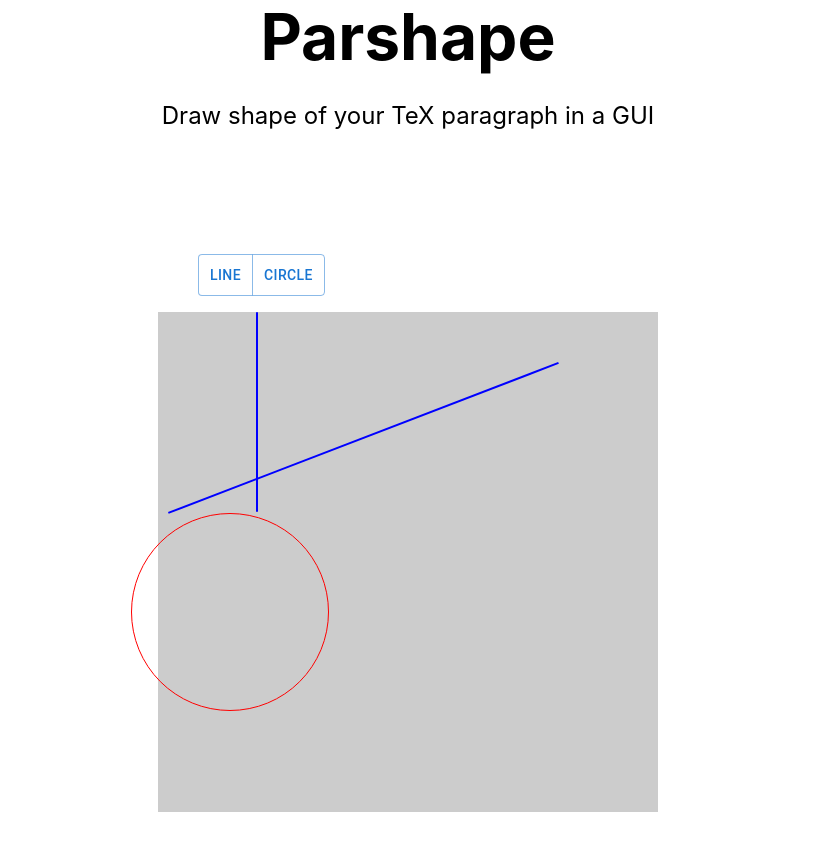
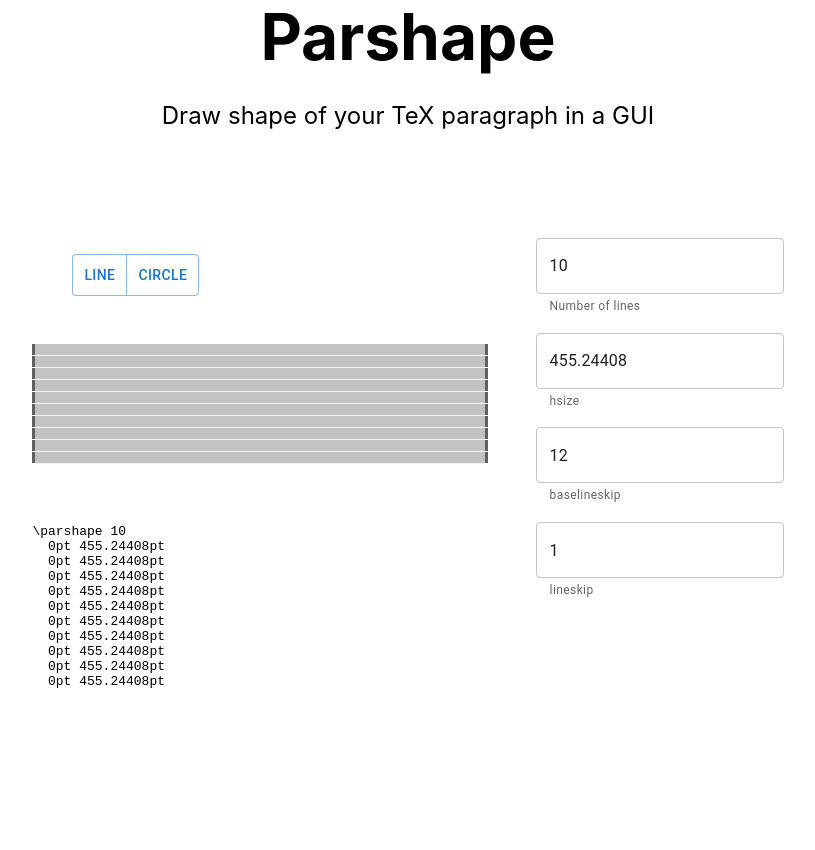
Before and after one commit to tmscer/parshape, a Next.js app: page / in a window 1280 px wide. Shown: the top 850 px of the page, without its empty margins (232-1047 px from the left). After the commit the page ends 800 px from the top, so only its background shows below. Built offline with nearby package versions, Linux system fonts and the light colour scheme.

Commit message:
Add paragraph lines with draggable edges

```diff
--- a/components/Canvas.js
+++ b/components/Canvas.js
@@ -1,11 +1,15 @@
-import { Fragment, useRef } from "react";
+import { Fragment, useEffect, useRef, useState } from "react";
 
 import Circle from "./Circle";
 import Line from "./Line";
+import ParagraphLine from "./ParagraphLine";
 import { useUnit } from "./UnitContext";
 
 export default function Canvas({
-  size,
+  width,
+  numLines,
+  baseLineSkip,
+  lineSkip,
   objects,
   pointer,
   onClick: onClickOuter,
@@ -28,13 +32,40 @@ export default function Canvas({
     callback({ x, y });
   };
 
+  const lineHeight = baseLineSkip - lineSkip;
+
+  const [lines, setLines] = useState([]);
+
+  useEffect(() => {
+    setLines(arrayOfLen(numLines).map(() => [0, 0]));
+  }, [numLines]);
+
+  const updateLine = (i, line) => {
+    setLines((lines) => {
+      return [...lines.slice(0, i), line, ...lines.slice(i + 1)];
+    });
+  };
+
+  const updateLeft = (i, left) => {
+    const [_, right] = lines[i];
+    const normalizedLeft = Math.max(0, Math.min(left, width - right));
+    updateLine(i, [normalizedLeft, right]);
+  };
+
+  const updateRight = (i, right) => {
+    const [left, _] = lines[i];
+    const normalizedRight = Math.max(0, Math.min(width - left, right));
+    updateLine(i, [left, normalizedRight]);
+  };
+
   return (
+    <>
       <div
         ref={ref}
         style={{
-        width: unit(size),
-        height: unit(size),
-        backgroundColor: "#ccc",
+          width: unit(width),
+          height: unit(numLines * baseLineSkip),
+          backgroundColor: "#f3f3f3",
           position: "relative",
           cursor: pointer ? "crosshair" : undefined,
         }}
@@ -44,8 +75,35 @@ export default function Canvas({
         {objects.map((obj, i) => (
           <Fragment key={i}>{renderObject(obj)}</Fragment>
         ))}
+        {arrayOfLen(numLines).map((i) => (
+          <ParagraphLine
+            key={i}
+            index={i}
+            lineHeight={lineHeight}
+            lineSkip={lineSkip}
+            left={lines.at(i)?.at(0) || 0}
+            right={lines.at(i)?.at(1) || 0}
+            setLeft={(left) => updateLeft(i, left)}
+            setRight={(right) => updateRight(i, right)}
+          />
+        ))}
       </div>
+      <pre>
+        {`
+\\parshape ${numLines}
+${lines
+  .map(([left, right]) => {
+    return `  ${left}pt ${width - left - right}pt`;
+  })
+  .join("\n")}
+        `}
+      </pre>
+    </>
   );
+}
+
+function arrayOfLen(n) {
+  return [...Array(n).keys()];
 }
 
 function renderObject(obj) {
--- a/components/Editor.js
+++ b/components/Editor.js
@@ -1,6 +1,9 @@
+import { Stack } from "@mui/material";
+import { cloneDeep } from "lodash";
 import { useCallback, useEffect, useMemo, useState } from "react";
 
 import Canvas from "./Canvas";
+import Settings, { getHsizePt } from "./Settings";
 import Toolbar from "./Toolbar";
 import { UnitContext } from "./UnitContext";
 
@@ -139,18 +142,35 @@ export default function Editor() {
     return [...objects, newObject];
   }, [objects, newObject]);
 
+  const [settings, setSettings] = useState(
+    cloneDeep(Settings.DEFAULT_SETTINGS)
+  );
+
+  // TODO: Remove
+  useEffect(() => {
+    setObjects([]);
+  }, [settings]);
+
   return (
     <div>
+      <Stack direction="row" gap={6}>
+        <Stack direction="column" gap={4}>
           <Toolbar onClick={onToolbarClick} />
           <UnitContext.Provider value={{ unit: "px" }}>
             <Canvas
-          size="500"
+              width={getHsizePt(settings.hsize)}
+              numLines={settings.numLines}
+              lineSkip={settings.lineskip}
+              baseLineSkip={settings.baselineskip}
               objects={finalObjects}
               pointer={newType !== null}
               onClick={onCanvasClick}
               onMouseMove={onCanvasMouseOver}
             />
           </UnitContext.Provider>
+        </Stack>
+        <Settings settings={settings} onChange={setSettings} />
+      </Stack>
     </div>
   );
 }
--- a/components/LeftTop.js
+++ b/components/LeftTop.js
@@ -4,7 +4,15 @@ export default function LeftTop({ left, top, children }) {
   const unit = useUnit();
 
   return (
-    <div style={{ position: "absolute", left: unit(left), top: unit(top) }}>
+    <div
+      style={{
+        position: "absolute",
+        left: unit(left),
+        top: unit(top),
+        pointerEvents: "none",
+        zIndex: 300,
+      }}
+    >
       {children}
     </div>
   );
--- /dev/null
+++ b/components/ParagraphLine.js
@@ -0,0 +1,129 @@
+import { useEffect, useState } from "react";
+
+import { useUnit } from "./UnitContext";
+
+export default function ParagraphLine({
+  index,
+  lineHeight,
+  lineSkip,
+  left,
+  setLeft,
+  right,
+  setRight,
+}) {
+  const unit = useUnit();
+
+  const onDragLeft = (offset) => {
+    setLeft(left + offset);
+  };
+
+  const onDragRight = (offset) => {
+    setRight(right - offset);
+  };
+
+  return (
+    <div
+      style={{
+        position: "absolute",
+        top: unit(index * (lineHeight + lineSkip)),
+        width: "100%",
+        height: unit(lineHeight),
+        backgroundColor: "#00000033",
+        zIndex: 100,
+      }}
+    >
+      <div style={{ position: "relative", width: "100%", height: "100%" }}>
+        <Draggable onDrag={onDragLeft} left={left} />
+        <Draggable onDrag={onDragRight} right={right} />
+      </div>
+    </div>
+  );
+}
+
+function Draggable({ left, right, onDrag: onDragOuter, children }) {
+  const isLeft = left !== undefined;
+  const isRight = right !== undefined;
+
+  const unit = useUnit();
+
+  const [isDragged, setIsDragged] = useState(false);
+  const [startX, setStartX] = useState(0);
+  const [x, setX] = useState(0);
+
+  const onMouseDown = (event) => {
+    setIsDragged(true);
+    setStartX(event.clientX);
+    setX(event.clientX);
+  };
+
+  useEffect(() => {
+    if (!isDragged) {
+      return;
+    }
+
+    const onMouseMove = (event) => {
+      setX(event.clientX);
+    };
+
+    const onMouseUp = (event) => {
+      setIsDragged(false);
+      onDragOuter(event.clientX - startX);
+    };
+
+    window.addEventListener("mousemove", onMouseMove);
+    window.addEventListener("mouseup", onMouseUp);
+
+    return () => {
+      window.removeEventListener("mousemove", onMouseMove);
+      window.removeEventListener("mouseup", onMouseUp);
+    };
+  }, [isDragged, startX, onDragOuter, isLeft, isRight]);
+
+  const actualLeft =
+    isDragged && isLeft
+      ? `calc(${unit(left)} + ${x}px - ${startX}px)`
+      : unit(left);
+  const actualRight =
+    isDragged && isRight
+      ? `calc(${unit(right)} - ${x}px + ${startX}px)`
+      : unit(right);
+
+  return (
+    <div
+      className={`slider ${left !== undefined ? "left" : "right"}`}
+      onMouseDown={onMouseDown}
+    >
+      {children}
+
+      <style jsx>
+        {`
+          .slider {
+            position: absolute;
+            background-color: #f3f3f3;
+            cursor: ew-resize;
+            opacity: 0.5;
+            top: 0;
+            bottom: 0;
+            transition: all 0.2s;
+          }
+
+          .slider:hover {
+            opacity: 1;
+          }
+
+          .left {
+            left: 0;
+            padding-left: ${actualLeft};
+            border-right: 3px solid black;
+          }
+
+          .right {
+            right: 0;
+            padding-right: ${actualRight};
+            border-left: 3px solid black;
+          }
+        `}
+      </style>
+    </div>
+  );
+}
--- /dev/null
+++ b/components/Settings.js
@@ -0,0 +1,87 @@
+import { Stack, TextField } from "@mui/material";
+
+export default function Settings({ settings, onChange }) {
+  const { numLines, hsize, baselineskip, lineskip } = settings;
+
+  const hsizePt = getHsizePt(hsize);
+
+  const createUpdate =
+    (key, valueMapper = identity) =>
+    (event) => {
+      const newSettings = {
+        ...settings,
+        [key]: valueMapper(event.target.value),
+      };
+
+      onChange(newSettings);
+    };
+
+  return (
+    <Stack direction="column" gap={2}>
+      <TextField
+        helperText="Number of lines"
+        variant="outlined"
+        type="number"
+        value={numLines}
+        onChange={createUpdate("numLines", convertToInt)}
+      />
+      {/* TODO: Manual PT input and predefined array of options */}
+      <TextField
+        helperText="hsize"
+        variant="outlined"
+        value={hsizePt}
+        onChange={createUpdate("hsize", convertToFloat)}
+      />
+      <TextField
+        helperText="baselineskip"
+        variant="outlined"
+        value={baselineskip}
+        onChange={createUpdate("baselineskip", convertToFloat)}
+      />
+      <TextField
+        helperText="lineskip"
+        variant="outlined"
+        value={lineskip}
+        onChange={createUpdate("lineskip", convertToFloat)}
+      />
+    </Stack>
+  );
+}
+
+Settings.DEFAULT_SETTINGS = Object.freeze({
+  numLines: 10,
+  hsize: "a4",
+  baselineskip: 12,
+  lineskip: 1,
+});
+
+Settings.OPTIONS = Object.freeze({
+  hsize: {
+    predefined: {
+      a4: 455.24408,
+      // TODO: More predefined
+    },
+  },
+});
+
+export function getHsizePt(hsize) {
+  if (typeof hsize === "string") {
+    return Settings.OPTIONS.hsize.predefined[hsize];
+  }
+
+  return hsize;
+}
+
+function identity(value) {
+  return value;
+}
+
+function convertToInt(value) {
+  const onlyNumbers = value.replace(/[^0-9]/g, "");
+  return parseInt(onlyNumbers);
+}
+
+function convertToFloat(value) {
+  const onlyNumbersAndDot = value.replace(/[^0-9.]/g, "");
+  return parseFloat(onlyNumbersAndDot);
+}
--- a/package.json
+++ b/package.json
@@ -3,7 +3,7 @@
   "scripts": {
     "dev": "PORT=4000 next dev",
     "build": "next build",
-    "start": "next start",
+    "start": "PORT=4000 next start",
     "lint": "next lint",
     "lint:fix": "next lint -- --fix"
   },
--- a/pages/index.js
+++ b/pages/index.js
@@ -33,7 +33,6 @@ export default function Home() {
         main {
           padding: 5rem 0;
           flex: 1;
-          display: flex;
           flex-direction: column;
           justify-content: center;
           align-items: center;
```
Lines whose indentation alone changed are shown as unchanged.
